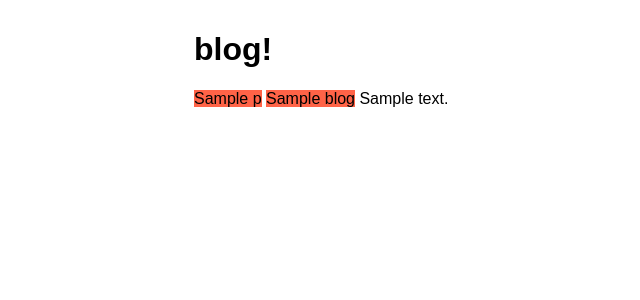
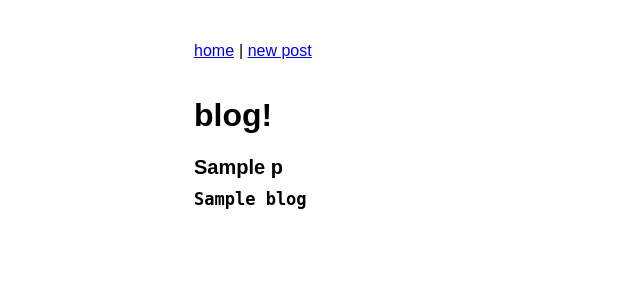
Before and after one commit to patricklc/build-a-blog, a Python web app: template templates/plnk.html in a window 1280 px wide. Shown: the top 300 px of the page, without its empty margins (46-686 px from the left). Run offline with Jinja, Linux system fonts and the light colour scheme; the template is opened without the code that fills it: most values are stand-ins (such as "Sample title", 1, 10 or a date in 2020).

Commit message:
added navigation links to top of page

```diff
--- a/main.py
+++ b/main.py
@@ -24,6 +24,8 @@ import webapp2
 template_dir = os.path.join(os.path.dirname(__file__), 'templates')
 jinja_env = jinja2.Environment(loader = jinja2.FileSystemLoader(template_dir),
                                autoescape = True)
+
+def get_posts(limit, offset):
 
 class MainHandler(webapp2.RequestHandler):
     def write(self, *a, **kw):
@@ -72,7 +74,7 @@ class NewPost(MainHandler):
             self.render_newpost(title, blog, error)
 
 class ViewPostHandler(webapp2.RequestHandler):
-    # def render_plink(self, title="", blog="", p=""):
+    # def render_plnk(self, title="", blog="", p=""):
     #     self.render("plink.html", title=title, blog=blog, p=p)
 
     def get(self, id):
--- a/templates/base.html
+++ b/templates/base.html
@@ -5,6 +5,19 @@
     </head>
 
     <style type = "text/css">
+        ul {
+            margin-left: -40px;
+        }
+
+        .nav {
+            display: inline-block;
+        }
+
+        li:first-child:after {
+            content: "|";
+            padding-left: 5px;
+        }
+
         body {
             font-family: sans-serif;
             width: 800px;
@@ -54,9 +67,14 @@
         .blog-body {
             margin: 0;
             font-size: 17px;
+            padding-top: 10px;
         }
     </style>
         <body>
+        <ul>
+            <li class = "nav"><a href="/blog">home</a></li>
+            <li class = "nav"><a href="/newpost"><p class="nav">new post</a></li>
+        </ul>
             <h1>blog!</h1>
             {% block content %}
             {% endblock %}
--- a/templates/plnk.html
+++ b/templates/plnk.html
@@ -1,13 +1,8 @@
 {% extends "base.html" %}
 
 {% block content %}
-    <!-- {% for posting in blogs %}
-        <div class = "blog">
-            <div class = "blog-title">{{posting.title}}
-            <pre class="blog-body">{{posting.blog}}</pre>
-        </div>
-    {% endfor %} -->
-    <span style="background-color:tomato">{{ p.title }}</span>
-    <span style="background-color:tomato">{{ p.blog }}</span>
-    {{content}}
+    <div class = "blog">
+        <div class = "blog-title">{{ p.title }}</span>
+        <pre class="blog-body">{{p.blog}}</pre>
+    </div>
 {% endblock %}
```
Also changed, not shown: 1 other file.
